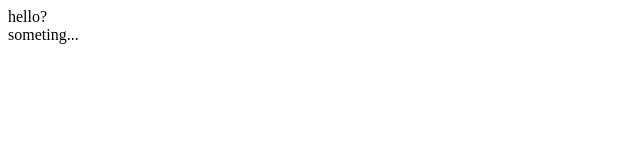
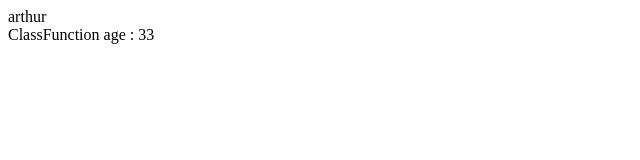
Before and after one commit to choi-hye-min/modern-react, a React (Create React App) app: page / in a window 1280 px wide. Shown: the top 160 px of the page, without its empty margins (0-640 px from the left). Built offline with nearby package versions, Linux system fonts and the light colour scheme.

Commit message:
webpack-dev-server 설치 및 함수형컴포넌트, 클래스컴포넌트 연습

```diff
--- a/src/App.js
+++ b/src/App.js
@@ -1,13 +1,15 @@
 import React, { Component } from 'react';
+
 import Hello from './Hello';
+import ClassFunction from './ClassFunction';
 
 class App extends Component {
   render() {
     return (
-      <div>
-        <Hello/>
-        someting...
-      </div>
+      <React.Fragment>
+          <Hello val={"arthur"}/>
+          <ClassFunction />
+      </React.Fragment>
     );
   }
 }
--- /dev/null
+++ b/src/ClassFunction.jsx
@@ -0,0 +1,22 @@
+import React, {Component} from 'react';
+
+// 클래스형 컴포넌트
+class ClassFunction extends Component {
+
+    constructor(props, context) {
+        super(props, context);
+        this.state = {
+            age: 33
+        }
+    }
+
+    render() {
+        let self = this;
+
+        return (
+            <div>ClassFunction age : {self.state.age}</div>
+        );
+    }
+}
+
+export default ClassFunction;
--- a/src/Hello.js
+++ b/src/Hello.js
@@ -1,8 +1,9 @@
 import React from 'react';
 
-const Hello = () => {
+// 함수형 컴포넌트
+const Hello = (props) => {
     return (
-        <div>hello?</div>
+        <div>{props.val}</div>
     );
 };
 
--- a/webpack.config.js
+++ b/webpack.config.js
@@ -1,3 +1,7 @@
+const webpack = require('webpack');
+const path = require('path');
+const HtmlWebpackPlugin = require('html-webpack-plugin');
+
 module.exports = {
     entry: './src/index.js',
     module: {
@@ -19,6 +23,13 @@ module.exports = {
     },
     devServer: {
         contentBase: './dist',
-        hot: true
-    }
+        hot: true,
+        port: 3000,
+        open: true
+    },
+    plugins: [
+        new HtmlWebpackPlugin({
+            template: './src/index.html'
+        })
+    ]
 };
```
Also changed, not shown: package.json (+5 -2 lines), src/index.html (added, +11 -0 lines), 2 other files (tests, documents, lock files or other folders).
